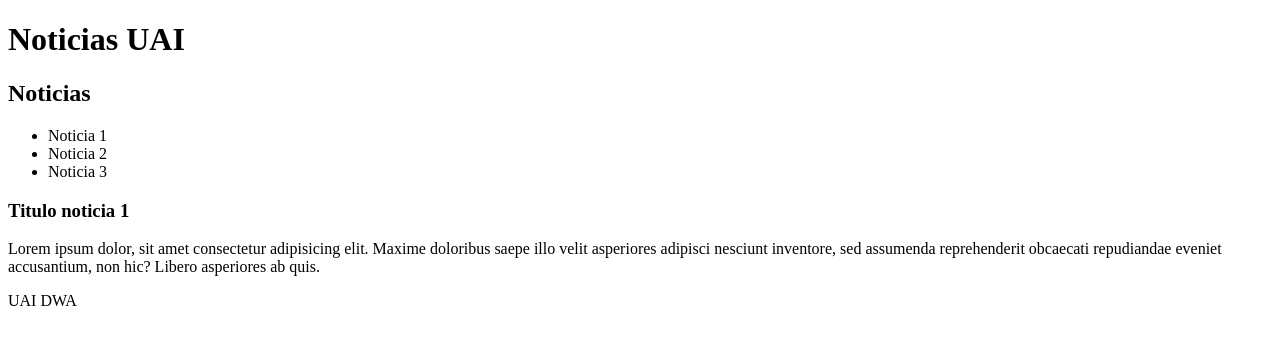
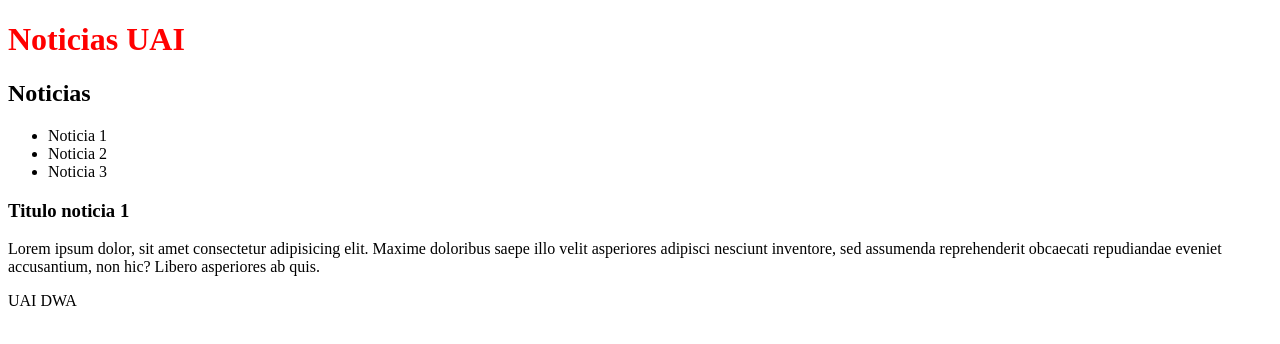
Before and after one commit to dariomaranes/UAI-DAW-2025, a plain HTML site: page Clase-04/index.html in a window 1280 px wide. Drawn offline with Linux system fonts and the light colour scheme.

Commit message:
test for credentials

```diff
--- a/Clase-04/index.html
+++ b/Clase-04/index.html
@@ -7,7 +7,7 @@
 
   <body>
     <header>
-      <h1>Noticias UAI</h1>
+      <h1 style="color: red">Noticias UAI</h1>
     </header>
     <section>
       <nav>
```
